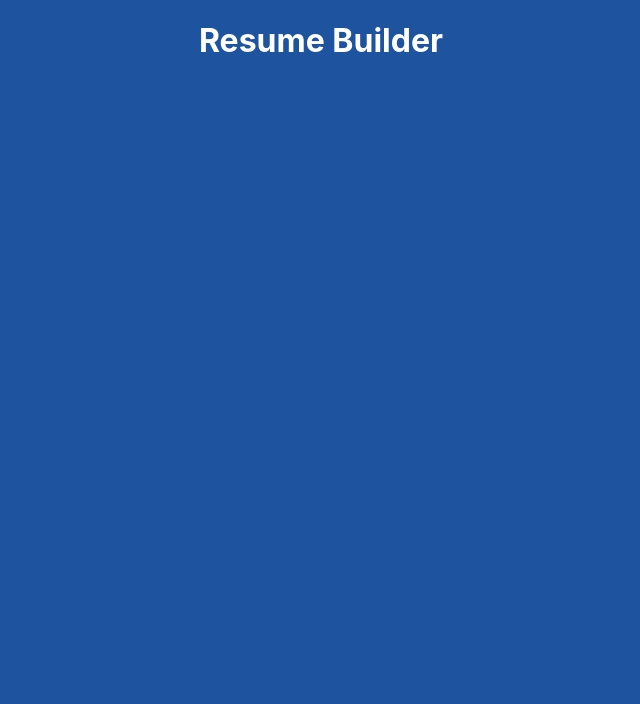
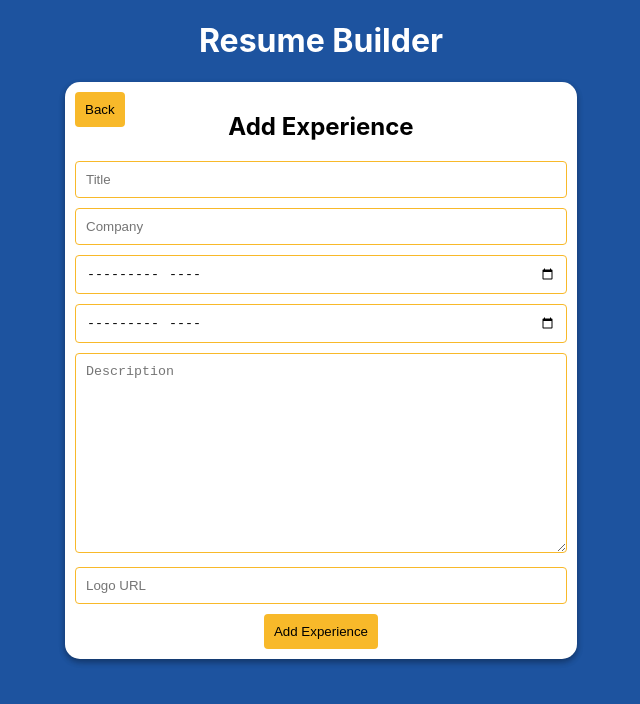
Before and after one commit to MLH-Fellowship/orientation-project-js-24.SUM.B, a React (Create React App) app: page / in a window 1280 px wide. Both pictures are taken after a click on the button "Add Experience". Shown: the top 704 px of the page, without its empty margins (319-959 px from the left). Built offline with nearby package versions, Linux system fonts and the light colour scheme.

Commit message:
Add page for adding new Experience

```diff
--- /dev/null
+++ b/src/AddExperience.js
@@ -0,0 +1,94 @@
+// src/AddExperience.js
+import "./Form.css";
+import React, { useState } from "react";
+import axios from "axios";
+
+export default function AddExperience({ navigateTo }) {
+  const [experience, setExperience] = useState({
+    title: "",
+    company: "",
+    start_date: "",
+    end_date: "",
+    description: "",
+    logo: "",
+  });
+
+  const handleChange = (e) => {
+    setExperience({ ...experience, [e.target.name]: e.target.value });
+  };
+
+  const handleSubmit = async (e) => {
+    e.preventDefault();
+
+    // Format the date in the format "Month Year"
+    const formatDate = (dateString) => {
+      const options = { year: "numeric", month: "long" };
+      const date = new Date(dateString);
+      return date.toLocaleDateString("en-US", options);
+    };
+
+    try {
+      const response = await axios.post("/resume/experience", {
+        ...experience,
+        start_date: formatDate(experience.start_date),
+        end_date: formatDate(experience.end_date),
+      });
+      console.log(`Experience added with ID: ${response.data.id}`);
+      navigateTo("mainMenu");
+    } catch (error) {
+      console.error("Error adding experience:", error);
+      alert("Failed to add experience.");
+    }
+  };
+
+  return (
+    <form onSubmit={handleSubmit} className="resumeSection">
+      <h2>Add Experience</h2>
+      <input
+        name="title"
+        value={experience.title}
+        onChange={handleChange}
+        placeholder="Title"
+        required
+      />
+      <input
+        name="company"
+        value={experience.company}
+        onChange={handleChange}
+        placeholder="Company"
+        required
+      />
+      <input
+        name="start_date"
+        value={experience.start_date}
+        onChange={handleChange}
+        type="month"
+        required
+      />
+      <input
+        name="end_date"
+        value={experience.end_date}
+        onChange={handleChange}
+        type="month"
+        required
+      />
+      <textarea
+        name="description"
+        value={experience.description}
+        onChange={handleChange}
+        placeholder="Description"
+        required
+      />
+      <input
+        name="logo"
+        value={experience.logo}
+        onChange={handleChange}
+        placeholder="Logo URL"
+      />
+      <button type="submit">Add Experience</button>
+      <button className="back-button" onClick={() => navigateTo("mainMenu")}>
+        Back
+      </button>
+    </form>
+  );
+}
--- a/src/App.js
+++ b/src/App.js
@@ -2,6 +2,7 @@ import "./App.css";
 import { useState } from "react";
 import MainMenu from "./MainMenu";
 import AddEducation from "./AddEducation";
+import AddExperience from "./AddExperience";
 
 function App() {
   const [currentPage, setCurrentPage] = useState("mainMenu");
@@ -18,6 +19,9 @@ function App() {
       {currentPage === "addEducation" && (
         <AddEducation navigateTo={navigateTo} />
       )}
+      {currentPage === "addExperience" && (
+        <AddExperience navigateTo={navigateTo} />
+      )}
     </div>
   );
 }
--- a/src/Form.css
+++ b/src/Form.css
@@ -19,9 +19,14 @@ form input {
   border: 1px solid rgb(248 185 42);
 }
 
-form input:focus {
-  outline: none;
+form textarea {
+  margin-bottom: 10px;
+  width: 100%;
+  height: 200px;
+  padding: 10px;
+  border-radius: 4px;
   border: 1px solid rgb(248 185 42);
+  resize: vertical;
 }
 
 form .back-button {
```
